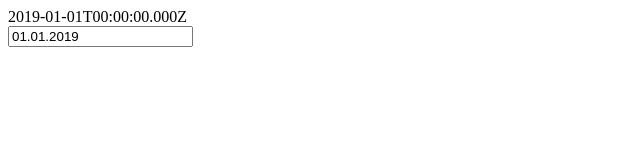
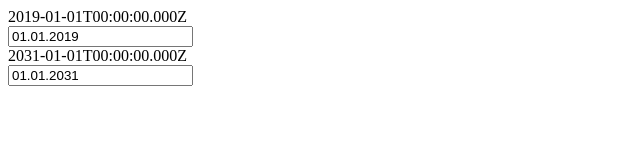
Before and after one commit to alEX860111/jquery-ui-datepicker-angular, a plain HTML site: page index.html in a window 1280 px wide. Shown: the whole page, without its empty margins (0-640 px from the left). Drawn offline with nearby package versions, Linux system fonts and the light colour scheme.

Commit message:
two datepicker

```diff
--- a/index.html
+++ b/index.html
@@ -14,9 +14,9 @@
 					 date: "=date",
 					 dateString: "@initDate"
 				},
-				template: "<input type='text' id='datepicker' ng-model='dateString'>",
+				template: "<input type='text' class='datepicker' ng-model='dateString'>",
 				link: function(scope, element, attrs) {
-					element.children("#datepicker").datepicker({
+					element.children(".datepicker").datepicker({
 						changeMonth: true,
 						changeYear: true,
 						dateFormat: "dd.mm.yy",
@@ -42,13 +42,15 @@
 			})
 			.controller("myctrl", ["$scope", function($scope) {
 				$scope.date1 = "";
+				$scope.date2 = "";
 			}]);
 		</script>
 	</head>
 	<body>
 	<div ng-app="myapp">
-		<div ng-controller="myctrl">{{date1}}
-			<div datepicker date="date1" init-date="01.01.2019"></div>
+		<div ng-controller="myctrl">
+			{{date1}}<div datepicker date="date1" init-date="01.01.2019"></div>
+			{{date2}}<div datepicker date="date2" init-date="01.01.2031"></div>
 		</div>
 	</div>
 	</body>
```
